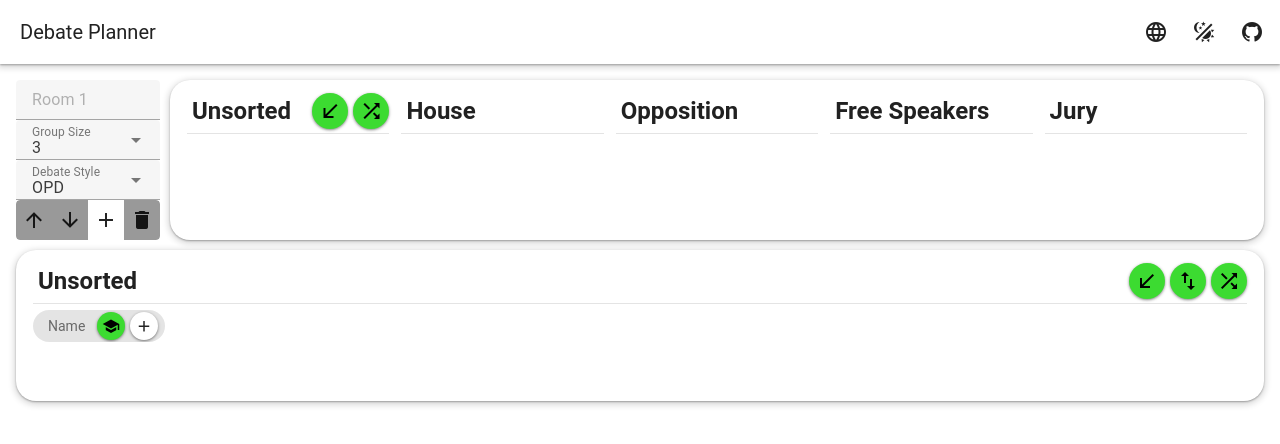
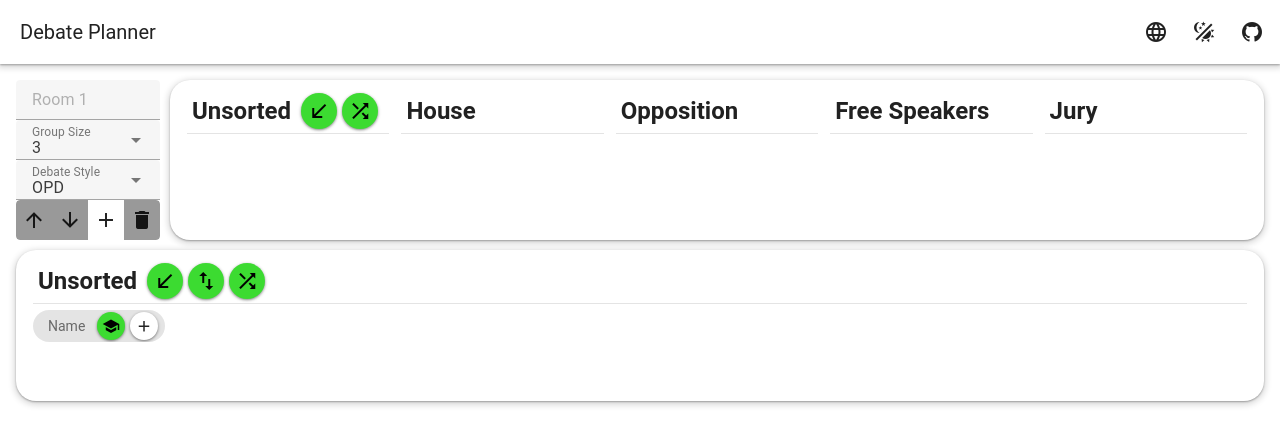
Before and after one commit to HalbFettKaese/debate-planner, a Vue app: page / in a window 1280 px wide. Shown: the top 444 px of the page. Built offline with nearby package versions, Linux system fonts and the light colour scheme; a small style sheet from the web is missing.

Commit message:
Left-align room action buttons

```diff
--- a/src/components/MemberChip.vue
+++ b/src/components/MemberChip.vue
@@ -45,7 +45,6 @@ const hidden = computed(() => props.memberName === appStore.dragging)
 <style scoped>
 .card {
     margin: 2px 2px 2px 0px;
-
 }
 .new {
     background-color: rgb(var(--v-theme-green));
--- a/src/components/Plan.vue
+++ b/src/components/Plan.vue
@@ -39,7 +39,7 @@ onMounted(() => {
                         <div>
                             <SlotTitle :roomId="room.id" :slot="slot" style="float:left;"/>
 
-                            <RoomActions :roomId="room.id" :slotId="slot.id" style="float:right;"></RoomActions>
+                            <RoomActions :roomId="room.id" :slotId="slot.id" style="float:left;margin-left:10px;"></RoomActions>
                         </div>
                     </td>
                 </tr>
```
